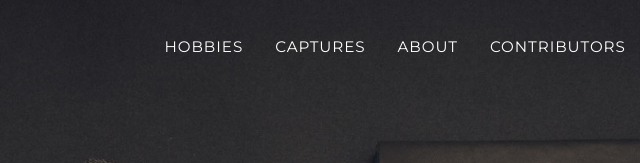
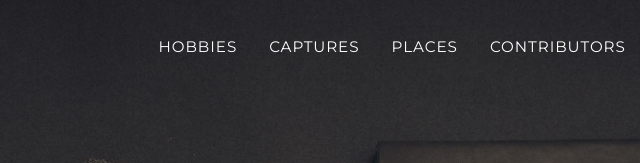
Before and after one commit to cyber-freak/SHOTS, a plain HTML site: page index.html in a window 1280 px wide. Shown: the top 163 px of the page, 452-1092 px from the left. Drawn offline with nearby package versions, Linux system fonts and the light colour scheme; a web font is replaced by a local one.

Commit message:
Update index.html

```diff
--- a/index.html
+++ b/index.html
@@ -29,7 +29,7 @@
                     <ul class="navbar-nav text-uppercase ml-auto">
                         <li class="nav-item"><a class="nav-link js-scroll-trigger" href="#services">Hobbies</a></li>
                         <li class="nav-item"><a class="nav-link js-scroll-trigger" href="#portfolio">Captures</a></li>
-                        <li class="nav-item"><a class="nav-link js-scroll-trigger" href="#about">About</a></li>
+                        <li class="nav-item"><a class="nav-link js-scroll-trigger" href="#about">Places</a></li>
                         <li class="nav-item"><a class="nav-link js-scroll-trigger" href="#team">Contributors</a></li>
                         <li class="nav-item"><a class="nav-link js-scroll-trigger" href="#contact">Contact</a></li>
                     </ul>
```
